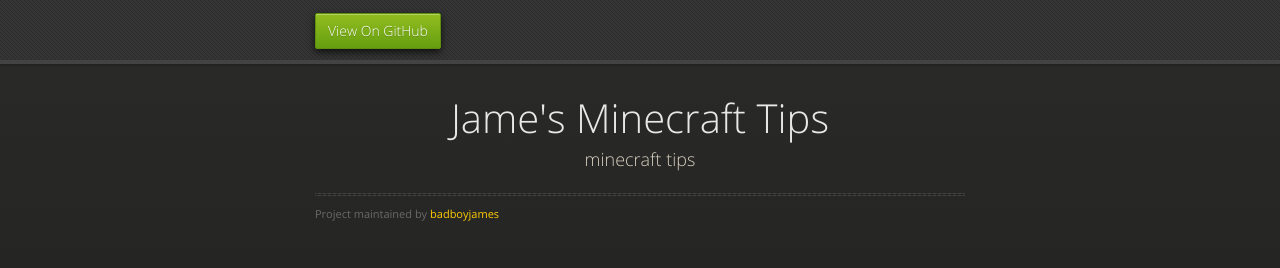
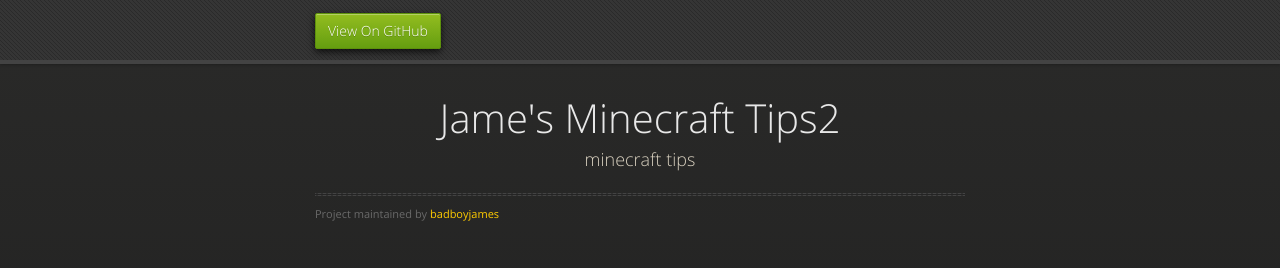
Before and after one commit to badboyjames/badboyjames.github.io, a plain HTML site: page index.html in a window 1280 px wide. Shown: the top 268 px of the page. Drawn offline with nearby package versions, Linux system fonts and the light colour scheme.

Commit message:
Update index.html

```diff
--- a/index.html
+++ b/index.html
@@ -28,7 +28,7 @@
 
       <section>
         <div id="title">
-          <h1>Jame's Minecraft Tips</h1>
+          <h1>Jame's Minecraft Tips2</h1>
           <p>minecraft tips</p>
           <hr>
           <span class="credits left">Project maintained by <a href="https://github.com/badboyjames">badboyjames</a></span>
```
